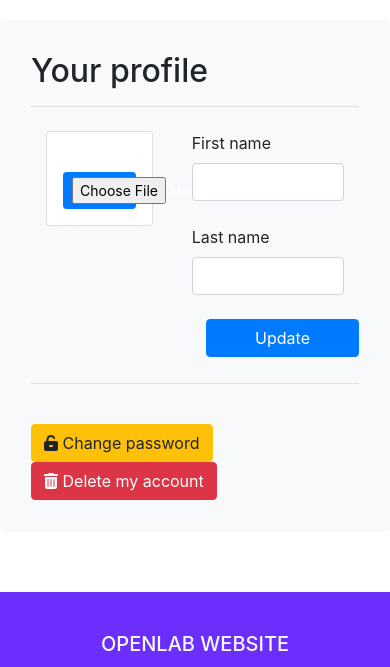
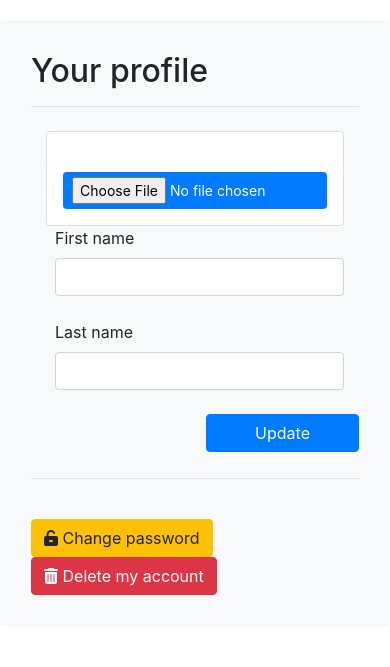
Before and after one commit to a-araari/E-Learning-Project, a Django app: page /accounts/profile/ in a window 390 px wide. Shown: the part 62-729 px from the top of the page. Run offline with Django 3.2, Linux system fonts and the light colour scheme; some libraries are stand-ins or nearby versions.

Commit message:
Fixed: responsive edit form

```diff
--- a/users/templates/registration/profile.html
+++ b/users/templates/registration/profile.html
@@ -13,7 +13,7 @@
 			<form method="POST" action="." enctype="multipart/form-data">
 				{% csrf_token %}
 				<div class="input-group text-center mb-4 mt-4">
-					<div class="col-5">
+					<div class="col-lg-5">
 						<div class="card p-3 file-field">
 							<div class="file-path-wrapper">
 								<img src="{{ user.get_picture_url }}" class="mb-2 rounded-circle" width='256px'>
@@ -23,7 +23,7 @@
 							</div>
 						</div>
 					</div>
-					<div class="col-7 pl-4 text-left">
+					<div class="col-lg-7 pl-4 text-left">
 						<label for='first_name'>First name</label>
 						<input id="first_name" placeholder='{{ user.first_name|default:"" }}' name="first_name" type="text" class="form-control">
 						<br>
```
Also changed, not shown: db.sqlite3.
